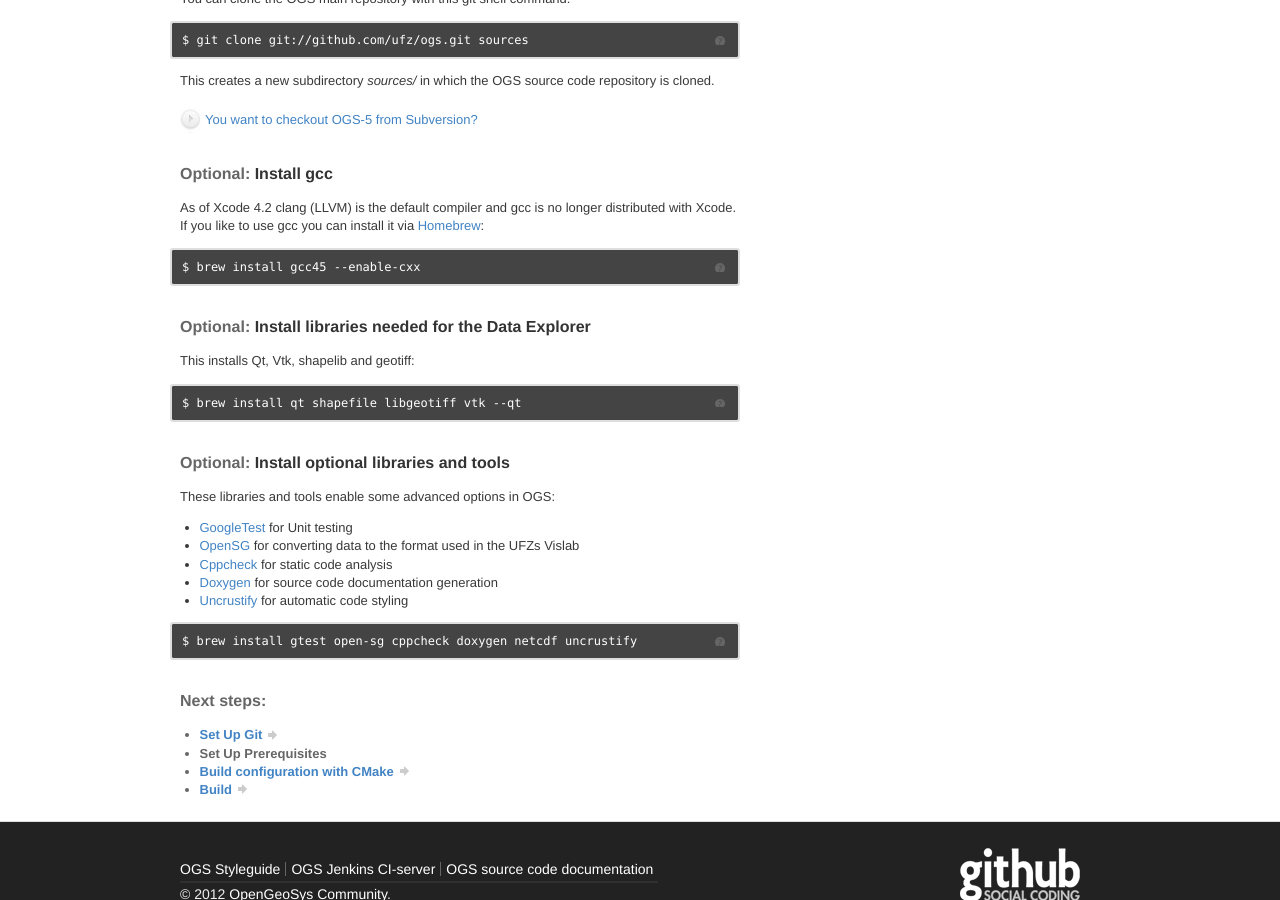
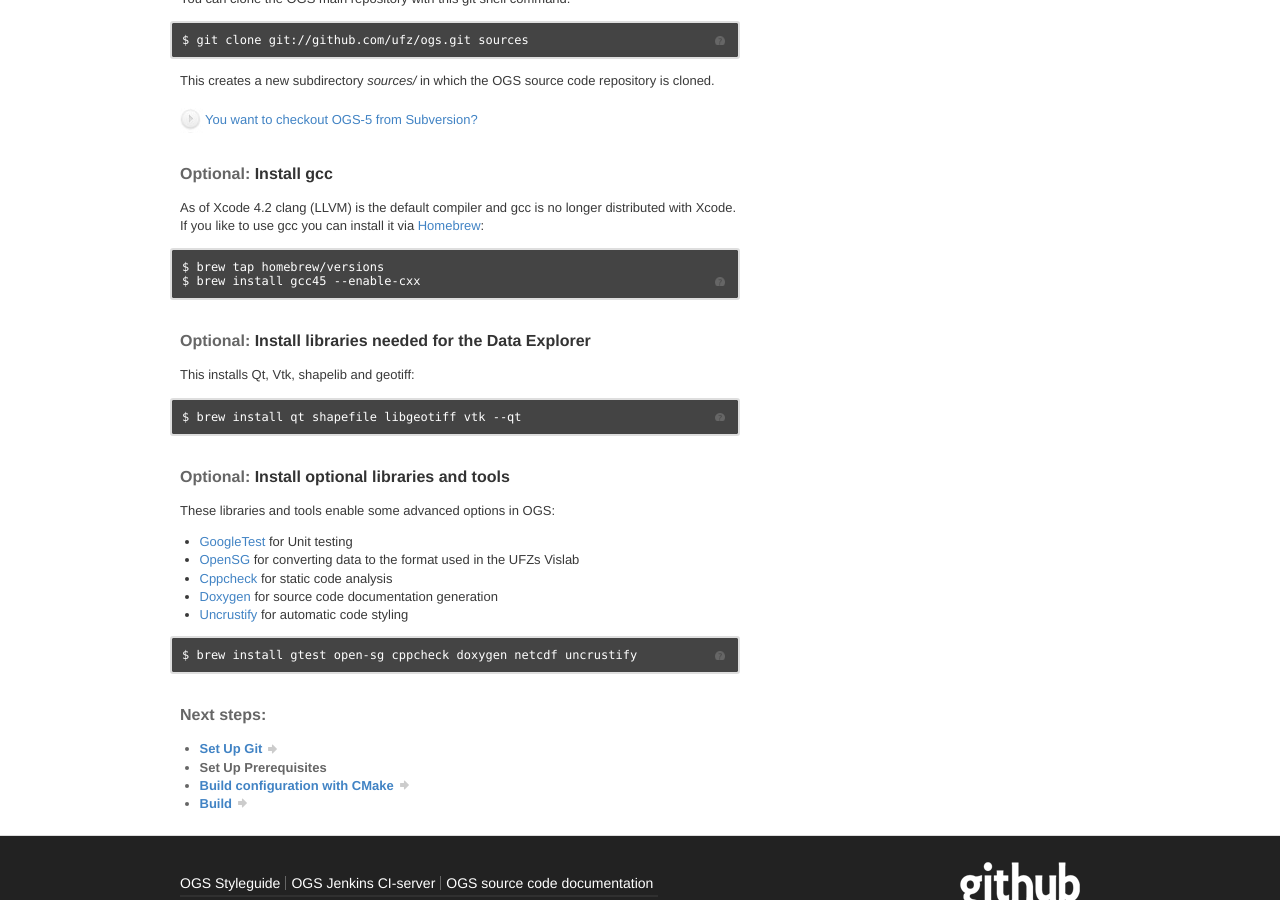
Before and after one commit to ufz/devguide, a Jekyll site: the page built from _posts/2011-07-07-mac-prerequisites.markdown, in a window 1280 px wide and 900 px high, scrolled down 1057 px. Built offline with Jekyll 4.4.1, drawn with Linux system fonts in a browser that asks for light colours; comment, search, counter and statistics services are not loaded.

Commit message:
Update _posts/2011-07-07-mac-prerequisites.markdown

```diff
--- a/_posts/2011-07-07-mac-prerequisites.markdown
+++ b/_posts/2011-07-07-mac-prerequisites.markdown
@@ -45,6 +45,7 @@ You can now use the `homebrew` command to search, install or deinstall libraries
 As of Xcode 4.2 clang (LLVM) is the default compiler and gcc is no longer distributed with Xcode. If you like to use gcc you can install it via [Homebrew][homebrew]:
 
 <pre class="terminal bootcamp">
+	<span class="codeline">$ brew tap homebrew/versions</span>
 	<span class="codeline">$ brew install gcc45 --enable-cxx<span>This installs gcc 4.5 with C++ enabled</span></span>
 </pre>
 
```
